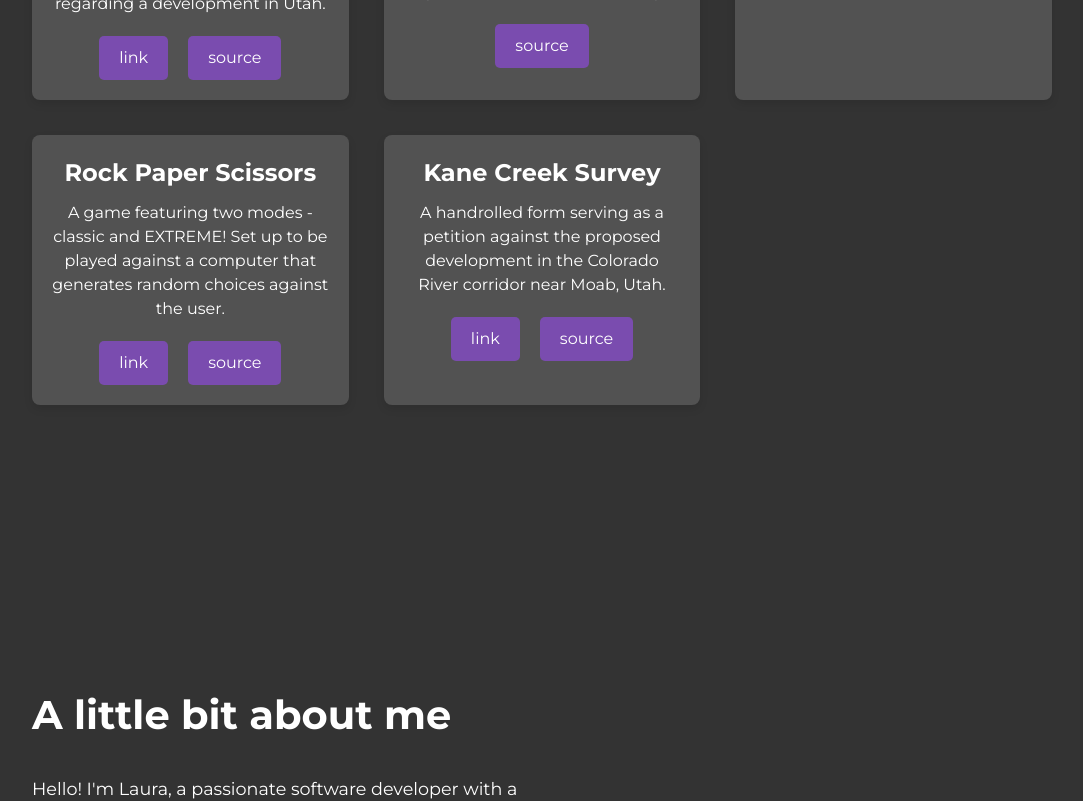
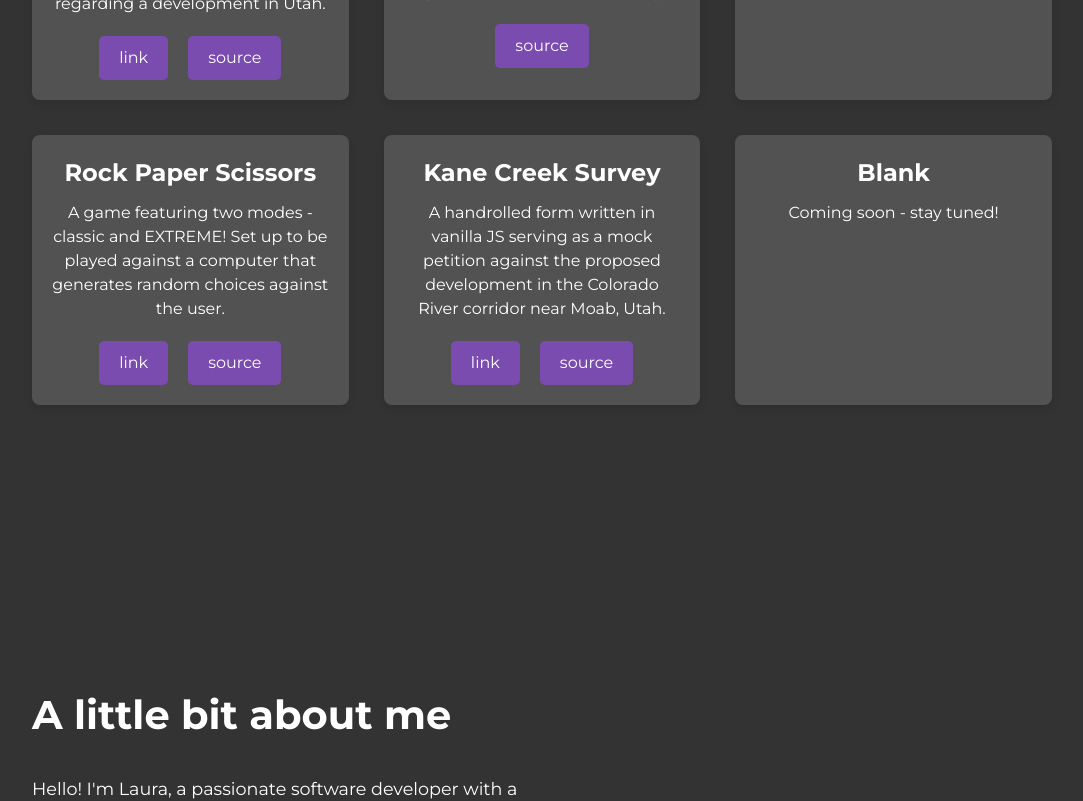
Before and after one commit to lalonggone/portfolio, a Vue app: page / in a window 1280 px wide. Shown: the part 1300-2101 px from the top of the page, without its empty margins (98-1181 px from the left). Built offline with nearby package versions, Linux system fonts and the light colour scheme.

Commit message:
Adjust projects

```diff
--- a/src/components/Footer.vue
+++ b/src/components/Footer.vue
@@ -32,7 +32,7 @@ export default defineComponent({
 
 <style lang="scss" scoped>
 .footer {
-  background-color: var(--footer-bg-color);
+  // background-color: var(--footer-bg-color);
   color: var(--footer-text-color);
   padding: 20px;
   text-align: center;
--- a/src/components/HeroSection.vue
+++ b/src/components/HeroSection.vue
@@ -4,7 +4,7 @@
       <h1 class="hero-title">Hi, I'm Laura.</h1>
       <p class="hero-description">I'm a freelance web developer.</p>
       <a href="#projects" class="btn-my-work">See my work</a>
-      <a href="#projects" class="btn-my-resume">Take a resume</a>
+      <!-- <a href="#projects" class="btn-my-resume">Take a resume</a> -->
       <div class="skills-container">
         <div class="skills-icons">
           <div class="skill-wrapper">
--- a/src/components/ProjectsSection.vue
+++ b/src/components/ProjectsSection.vue
@@ -45,14 +45,21 @@
           title: 'Rock Paper Scissors',
           description: 'A game featuring two modes - classic and EXTREME! Set up to be played against a computer that generates random choices against the user.',
           liveLink: 'https://rock-paper-scissors.vercel.app/',
-          sourceCode: 'https://github.com/lalonggone/rock-paper-scissors'
+          sourceCode: 'https://github.com/lalonggone/rockPaperScissors'
         },
         {
           id: 5,
           title: 'Kane Creek Survey',
-          description: 'A handrolled form serving as a petition against the proposed development in the Colorado River corridor near Moab, Utah.',
+          description: 'A handrolled form written in vanilla JS serving as a mock petition against the proposed development in the Colorado River corridor near Moab, Utah.',
           liveLink: 'https://lalonggone.github.io/kc-comp/index.html',
           sourceCode: 'https://github.com/lalonggone/kcpd-petition'
+        },
+        {
+          id: 6,
+          title: 'Blank',
+          description: 'Coming soon - stay tuned!',
+          liveLink: '',
+          sourceCode: ''
         }
       ]);
 
```
